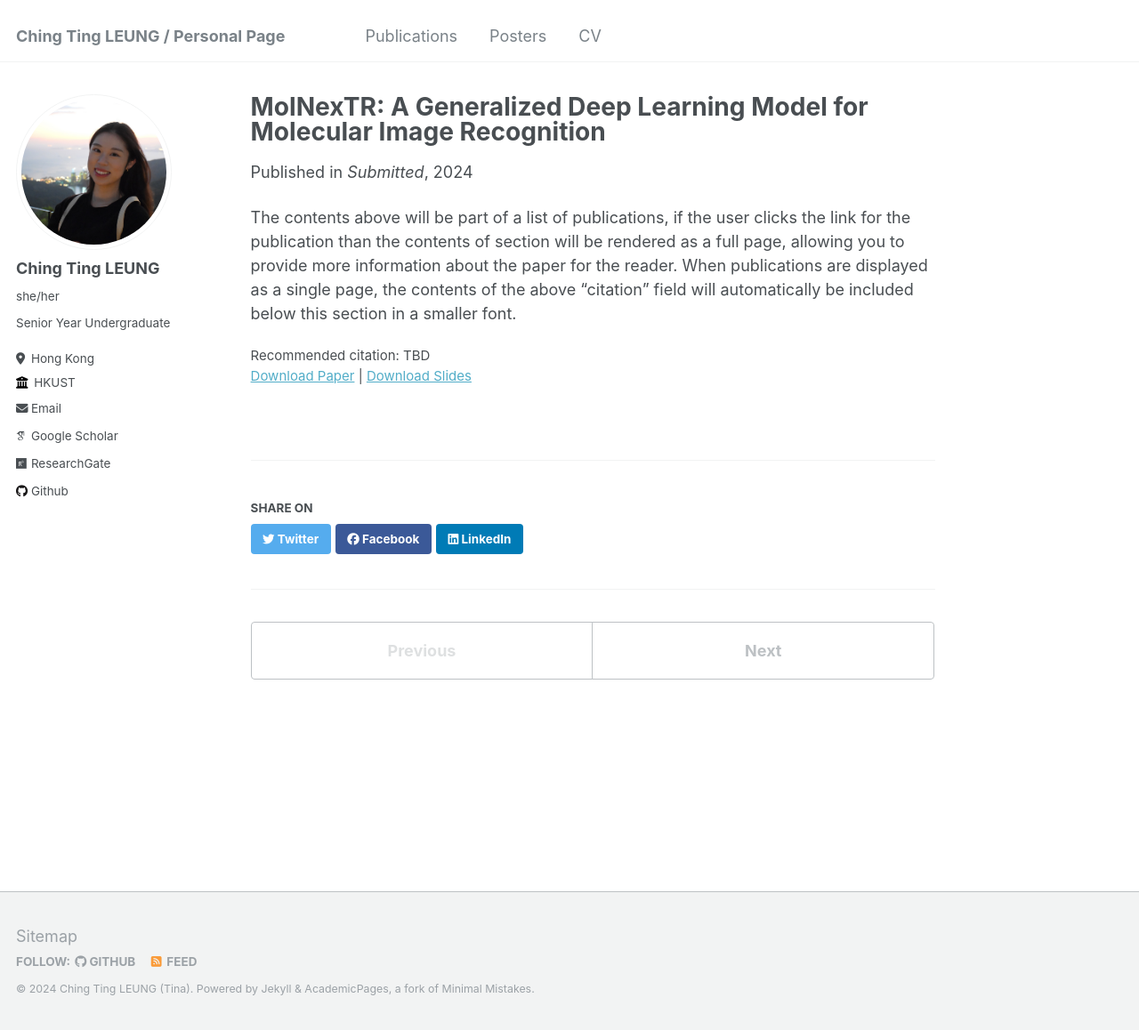
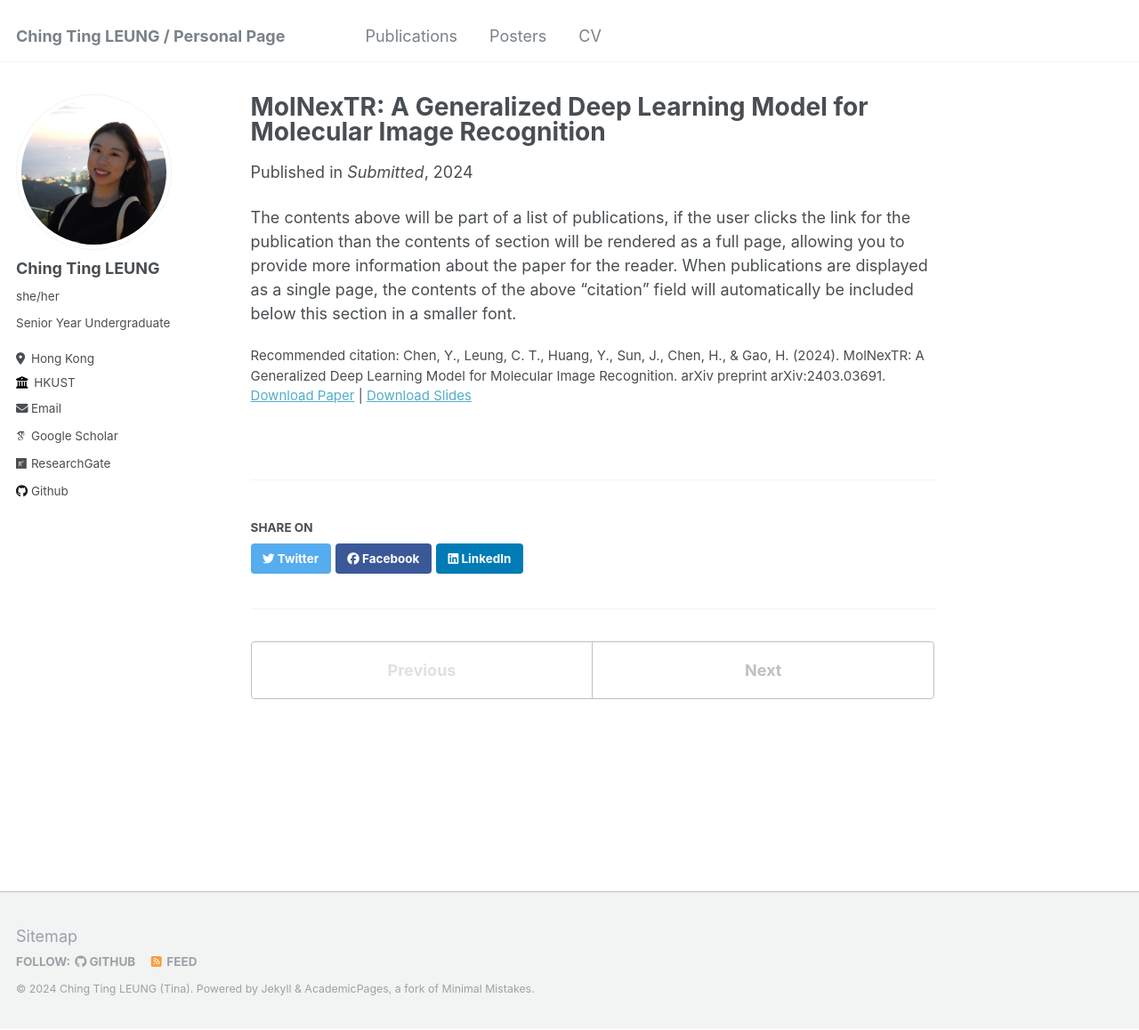
Before and after one commit to ting2025/ting2025.github.io, a Jekyll site: the page built from _publications/MolNexTR.md, in a window 1280 px wide and 1158 px high. Shown: the whole window at 89% size. Built offline with Jekyll 4.4.1, drawn with Linux system fonts in a browser that asks for light colours; some web fonts are replaced.

Commit message:
Update MolNexTR.md

```diff
--- a/_publications/MolNexTR.md
+++ b/_publications/MolNexTR.md
@@ -2,12 +2,12 @@
 title: "MolNexTR: A Generalized Deep Learning Model for Molecular Image Recognition"
 collection: publications
 permalink: /publication/MolNexTR
-excerpt: 'Submitted to Journal of Cheminformatics'
+excerpt: 'Accepted Journal of Cheminformatics'
 date: 2024-02-12
 venue: 'Submitted'
 slidesurl: 'https://arxiv.org/abs/2403.03691'
 paperurl: 'https://arxiv.org/abs/2403.03691'
-citation: 'TBD'
+citation: 'Chen, Y., Leung, C. T., Huang, Y., Sun, J., Chen, H., & Gao, H. (2024). MolNexTR: A Generalized Deep Learning Model for Molecular Image Recognition. arXiv preprint arXiv:2403.03691.'
 ---
 
 The contents above will be part of a list of publications, if the user clicks the link for the publication than the contents of section will be rendered as a full page, allowing you to provide more information about the paper for the reader. When publications are displayed as a single page, the contents of the above "citation" field will automatically be included below this section in a smaller font.
```
